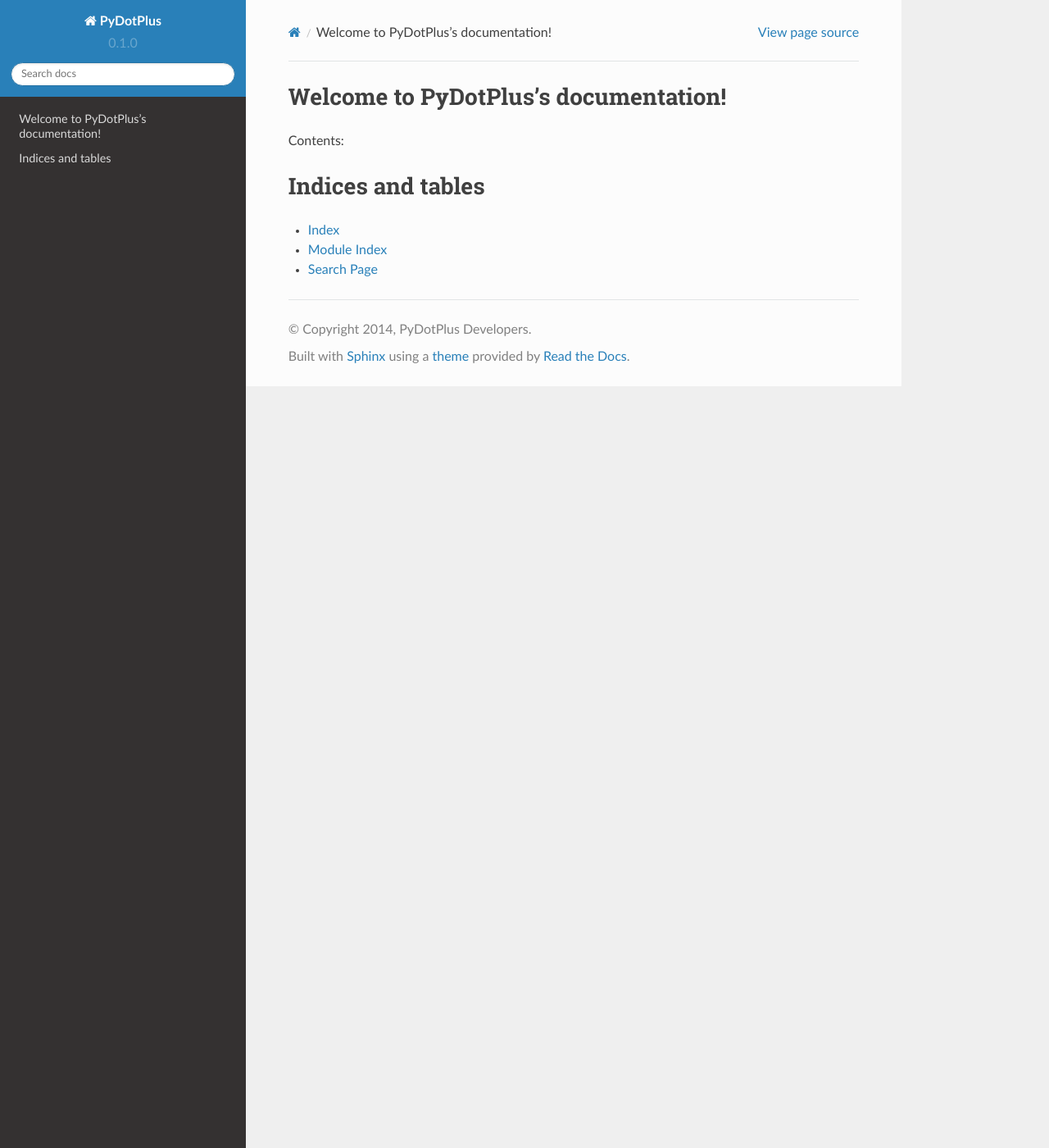
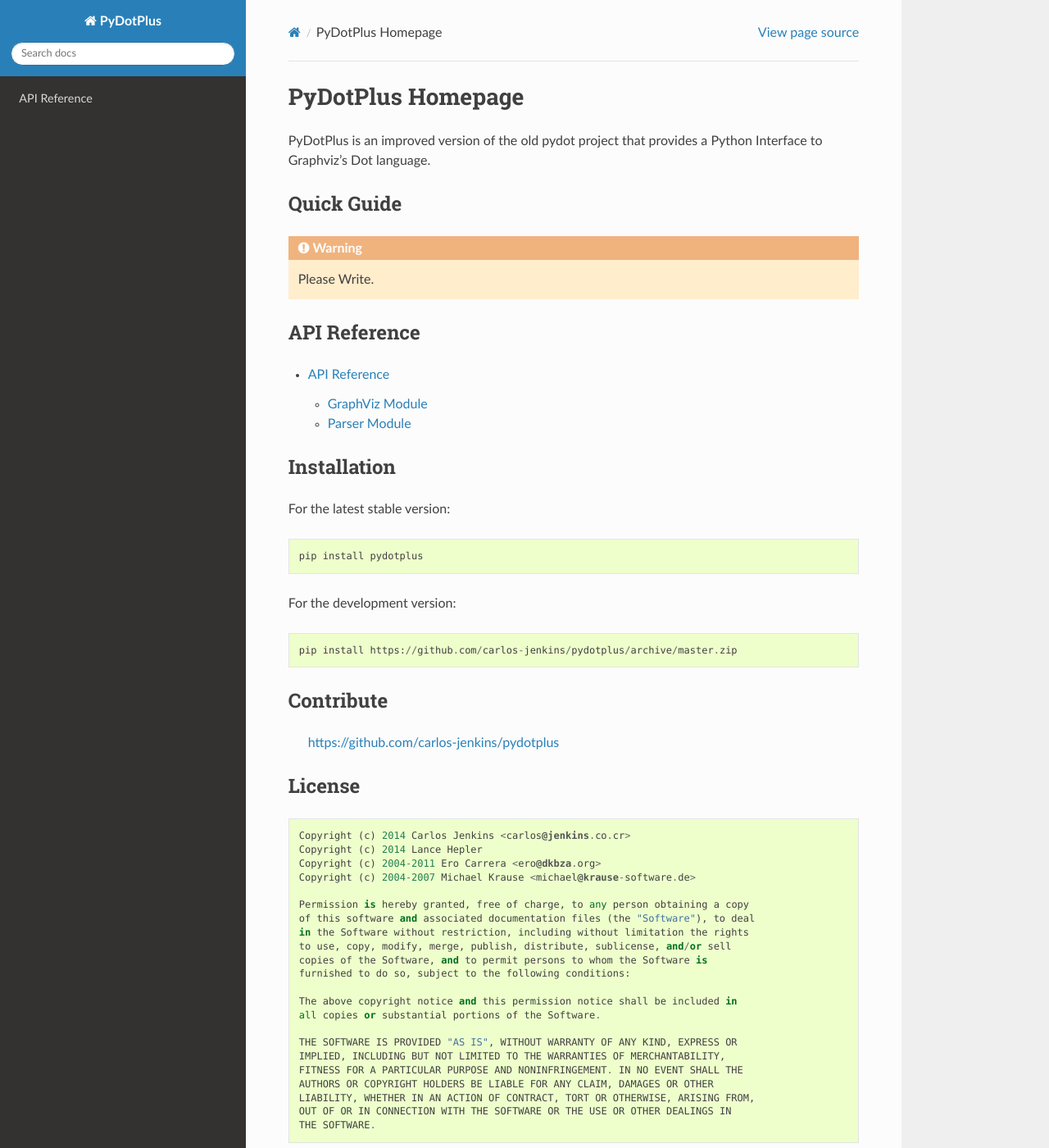
Before and after one commit to carlos-jenkins/pydotplus, a Sphinx documentation site: the page built from doc/index.rst, in a window 1280 px wide and 1400 px high. Shown: the whole window at 82% size. Built offline with Sphinx 7.4.7 and the Read the Docs theme 2.0.0, drawn with Linux system fonts in a browser that asks for light colours.

Commit message:
new: dev: Added basic autogenerated API reference.

```diff
--- a/doc/conf.py
+++ b/doc/conf.py
@@ -55,9 +55,9 @@
 # built documents.
 #
 # The short X.Y version.
-version = '0.1.0'
+version = ''
 # The full version, including alpha/beta/rc tags.
-release = '0.1.0'
+release = version
 
 # The language for content autogenerated by Sphinx. Refer to documentation
 # for a list of supported languages.
--- a/doc/index.rst
+++ b/doc/index.rst
@@ -1,21 +1,74 @@
-.. PyDotPlus documentation master file, created by
-   sphinx-quickstart on Mon Dec  1 15:52:06 2014.
-   You can adapt this file completely to your liking, but it should at least
-   contain the root `toctree` directive.
+==================
+PyDotPlus Homepage
+==================
 
-Welcome to PyDotPlus's documentation!
-=====================================
+PyDotPlus is an improved version of the old pydot project that provides a
+Python Interface to Graphviz's Dot language.
 
-Contents:
+
+Quick Guide
+===========
+
+.. warning::
+
+   Please Write.
+
+
+API Reference
+=============
 
 .. toctree::
-   :maxdepth: 2
+   :maxdepth: 3
+
+   reference
 
 
+Installation
+============
 
-Indices and tables
-==================
+For the latest stable version:
 
-* :ref:`genindex`
-* :ref:`modindex`
-* :ref:`search`
+::
+
+   pip install pydotplus
+
+For the development version:
+
+::
+
+   pip install https://github.com/carlos-jenkins/pydotplus/archive/master.zip
+
+
+Contribute
+==========
+
+   https://github.com/carlos-jenkins/pydotplus
+
+
+License
+=======
+
+::
+
+   Copyright (c) 2014 Carlos Jenkins <carlos@jenkins.co.cr>
+   Copyright (c) 2014 Lance Hepler
+   Copyright (c) 2004-2011 Ero Carrera <ero@dkbza.org>
+   Copyright (c) 2004-2007 Michael Krause <michael@krause-software.de>
+
+   Permission is hereby granted, free of charge, to any person obtaining a copy
+   of this software and associated documentation files (the "Software"), to deal
+   in the Software without restriction, including without limitation the rights
+   to use, copy, modify, merge, publish, distribute, sublicense, and/or sell
+   copies of the Software, and to permit persons to whom the Software is
+   furnished to do so, subject to the following conditions:
+
+   The above copyright notice and this permission notice shall be included in
+   all copies or substantial portions of the Software.
+
+   THE SOFTWARE IS PROVIDED "AS IS", WITHOUT WARRANTY OF ANY KIND, EXPRESS OR
+   IMPLIED, INCLUDING BUT NOT LIMITED TO THE WARRANTIES OF MERCHANTABILITY,
+   FITNESS FOR A PARTICULAR PURPOSE AND NONINFRINGEMENT. IN NO EVENT SHALL THE
+   AUTHORS OR COPYRIGHT HOLDERS BE LIABLE FOR ANY CLAIM, DAMAGES OR OTHER
+   LIABILITY, WHETHER IN AN ACTION OF CONTRACT, TORT OR OTHERWISE, ARISING FROM,
+   OUT OF OR IN CONNECTION WITH THE SOFTWARE OR THE USE OR OTHER DEALINGS IN
+   THE SOFTWARE.
```
Also changed, not shown: doc/reference.rst (added, +24 -0 lines), 1 other file.
